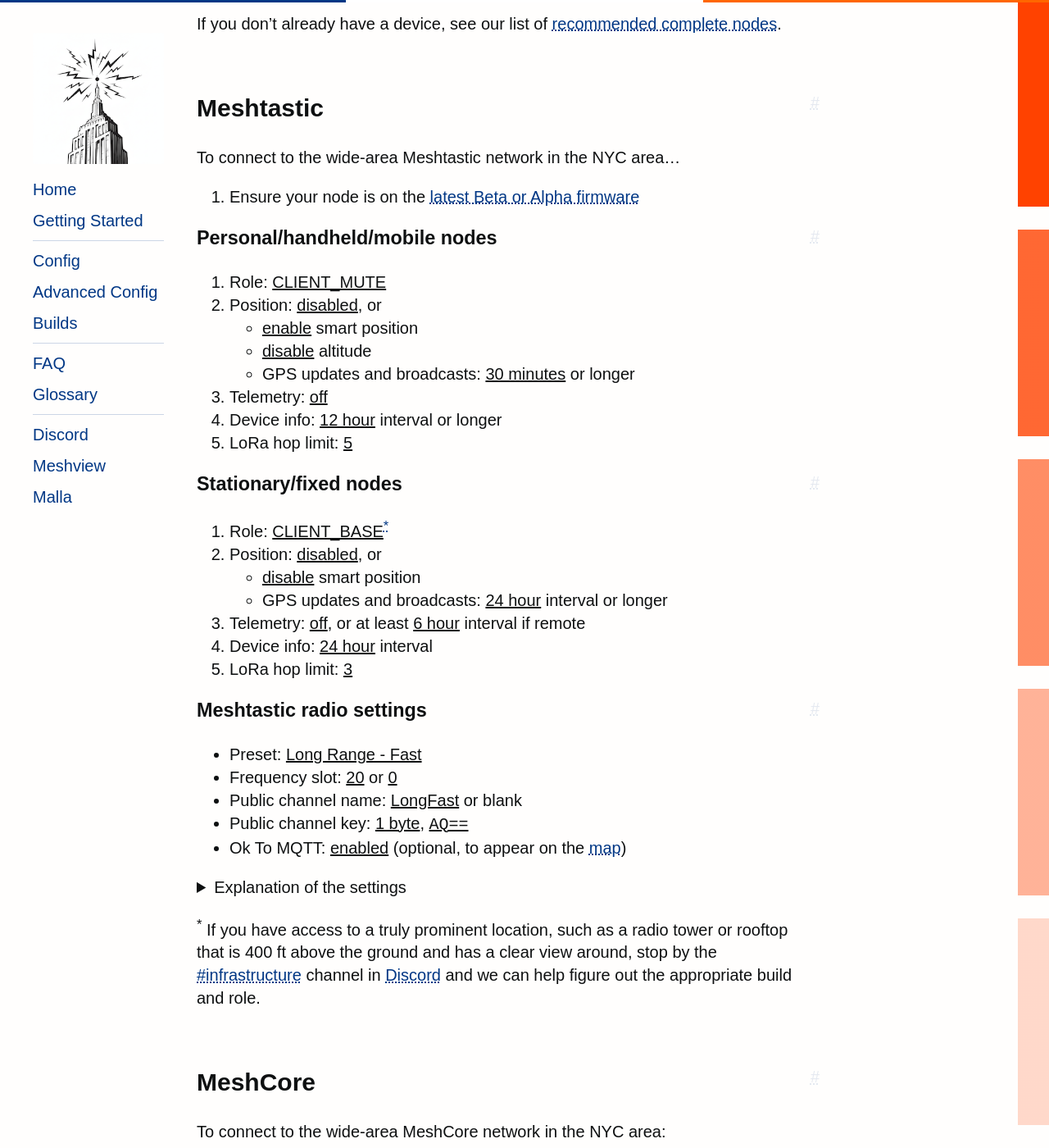
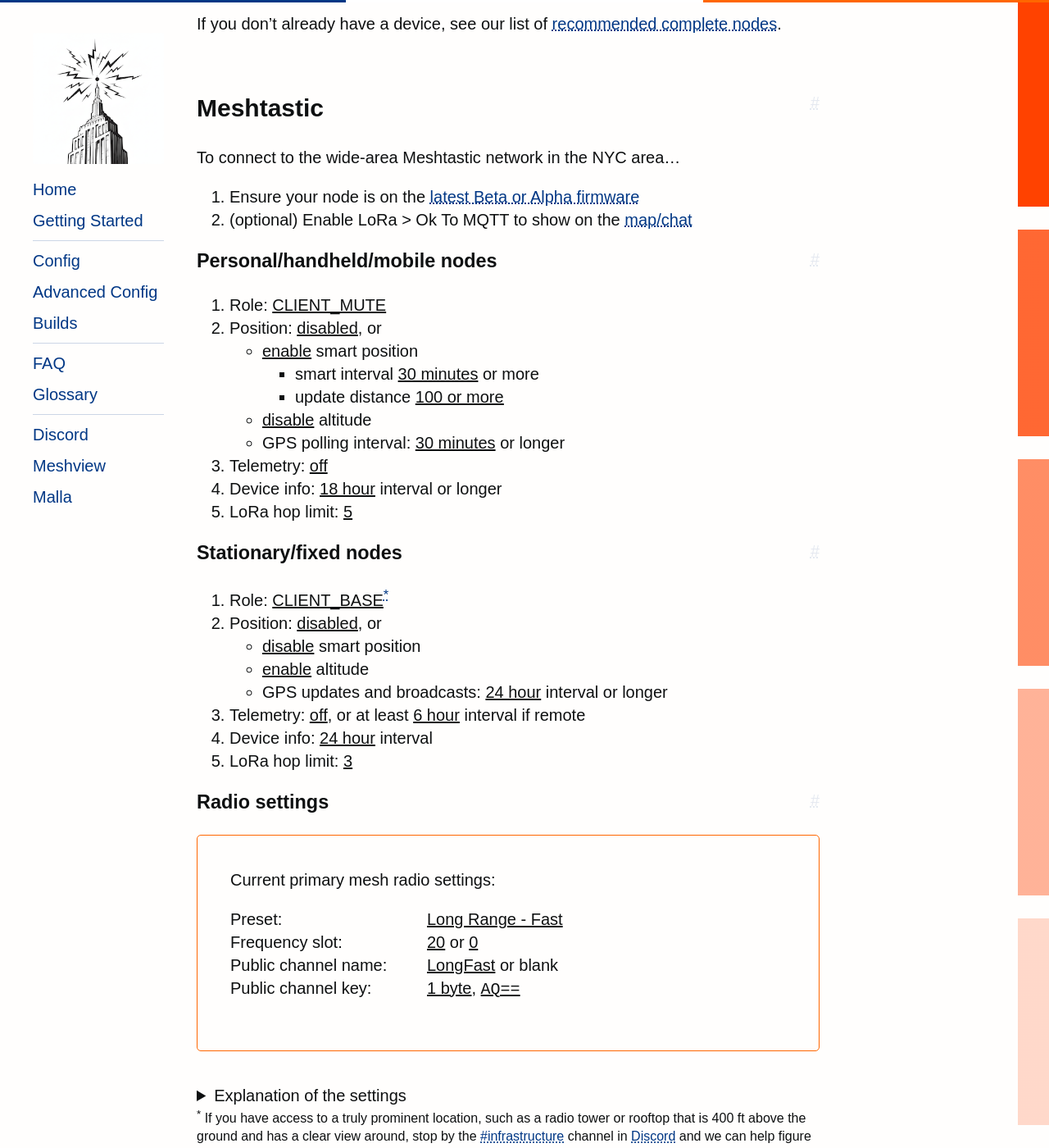
Before and after one commit to MeshNY/meshny.github.io, a Jekyll site: the page built from docs/getting-started.md, in a window 1280 px wide and 1400 px high, scrolled down 279 px. Shown: the whole window at 82% size. Built offline with Jekyll 4.4.1, drawn with Linux system fonts in a browser that asks for light colours; some web fonts are replaced; some of the changed text lies outside the part shown.

Commit message:
Better present settings using appropriate element

```diff
--- a/docs/css/style.css
+++ b/docs/css/style.css
@@ -167,6 +167,8 @@
   --color-links_visited: var(--palette-dark_blue_darker);
   --color-links_hover: var(--palette-dark_blue_lighter);
   --color-text: var(--palette-warm_black);
+  --color-primary_accent: var(--palette-nyc_orange);
+  --color-secondary_accent: var(--palette-light_blue);
 
 }
 @media (prefers-color-scheme: dark) {
@@ -176,6 +178,8 @@
     --color-links_visited: var(--palette-light_blue_darker);
     --color-links_hover: var(--palette-light_blue_lighter);
     --color-text: var(--palette-warm_white);
+    --color-primary_accent: var(--palette-nyc_orange);
+    --color-secondary_accent: var(--palette-dark_blue_lighter);
   }
 }
 
@@ -314,3 +318,42 @@
 details summary {
   cursor: pointer;
 }
+
+.small {
+  font-size: 0.8em;
+}
+
+dt {
+  float: left;
+  clear: left;
+  width: 12em;
+  &::after {
+    content: ':';
+  }
+}
+
+p {
+  margin-top: 0;
+}
+
+u {
+  &.-primary {
+    border-bottom-color: var(--color-primary_accent);
+  }
+  &.-secondary {
+    border-bottom-color: var(--color-secondary_accent);
+  }
+}
+
+.callout {
+  border: 1px solid #ccc;
+  border-radius: 0.25em;
+  padding: var(--gutter);
+  margin-bottom: var(--gutter);
+  &.-primary {
+    border-color: var(--color-primary_accent);
+  }
+  &.-secondary {
+    border-color: var(--color-secondary_accent);
+  }
+}
--- a/docs/getting-started.md
+++ b/docs/getting-started.md
@@ -18,17 +18,19 @@
 To connect to the wide-area Meshtastic network in the NYC area…
 
 1. Ensure your node is on the [latest Beta or Alpha firmware](https://flasher.meshtastic.org)
-
+2. (optional) Enable LoRa &gt; Ok To MQTT to show on the [map/chat](https://meshview.nyme.sh/map)
 
 ### Personal/handheld/mobile nodes
 
 1. Role: <u>CLIENT_MUTE</u>
 2. Position: <u>disabled</u>, or
     - <u>enable</u> smart position
+        - smart interval <u>30 minutes</u> or more
+        - update distance <u>100<u> or more
     - <u>disable</u> altitude
-    - GPS updates and broadcasts: <u>30 minutes</u> or longer
+    - GPS polling interval: <u>30 minutes</u> or longer
 3. Telemetry: <u>off</u>
-4. Device info: <u>12 hour</u> interval or longer
+4. Device info: <u>18 hour</u> interval or longer
 5. LoRa hop limit: <u>5</u>
 
 ### Stationary/fixed nodes
@@ -36,18 +38,28 @@
 1. Role: <u>CLIENT_BASE</u><sup><a href="#meshtastic-footnote-role">*</a></sup>
 2. Position: <u>disabled</u>, or
     - <u>disable</u> smart position
+    - <u>enable</u> altitude
     - GPS updates and broadcasts: <u>24 hour</u> interval or longer
 3. Telemetry: <u>off</u>, or at least <u>6 hour</u> interval if remote
 4. Device info: <u>24 hour</u> interval
 5. LoRa hop limit: <u>3</u>
 
-### Meshtastic radio settings
+### Radio settings
 
-- Preset: <u>Long Range - Fast</u>
-- Frequency slot: <u>20</u> or <u>0</u>
-- Public channel name: <u>LongFast</u> or blank
-- Public channel key: <u>1 byte</u>, <u><code>AQ==</code></u>
-- Ok To MQTT: <u>enabled</u> (optional, to appear on the [map](https://meshview.nyme.sh/map))
+<div class="callout -primary" id="meshtastic-radio-settings">
+  <p>Current primary mesh radio settings:</p>
+  <dl>
+    <dt>Preset</dt>
+    <dd><u>Long Range - Fast</u></dd>
+    <dt>Frequency slot</dt>
+    <dd><u>20</u> or <u>0</u></dd>
+    <dt>Public channel name</dt>
+    <dd><u>LongFast</u> or blank</dd>
+    <dt>Public channel key</dt>
+    <dd><u>1 byte</u>, <u><code>AQ==</code></u></dd>
+  </dl>
+</div>
+
 
 <details>
   <summary>Explanation of the settings</summary>
@@ -64,18 +76,27 @@
 
 To connect to the wide-area MeshCore network in the NYC area:
 
-1. Ensure your companion node is on the [latest firmware](https://flasher.meshtastic.org)
-2. Radio settings, <u>US/Canada recommended</u>:
+1. Ensure your companion node is on the [latest firmware](https://flasher.meshcore.co.uk)
 
-    <a id="meshcore-radio-settings" />
+<div class="callout" id="meshcore-radio-settings">
+  <p>MeshCore radio settings:</p>
+  <dl>
+    <dt>Preset</dt>
+    <dd><u>US/Canada recommended</u></dd>
+    <dt>Frequency</dt>
+    <dd><u>910.525 MHz</u></dd>
+    <dt>Bandwidth</dt>
+    <dd><u>62.5 kHz</u></dd>
+    <dt>Spread Factor</dt>
+    <dd><u>7</u></dd>
+    <dt>Coding Rate</dt>
+    <dd><u>5</u></dd>
+  </dl>
+  <p class="small">
+    Increase coding rate if you find your messages are not getting received. This setting is cross-compatible.
+  </p>
+</div>
 
-    |-----------------------|---------------------|
-    | LoRa settings         |                     |
-    |-----------------------|---------------------|
-    | Bandwidth             | `62.5 kHz`          |
-    | Spread Factor         | `7`                 |
-    | Coding Rate           | `5`                 |
-    |-----------------------|---------------------|
 
 For repeaters:
 
```
